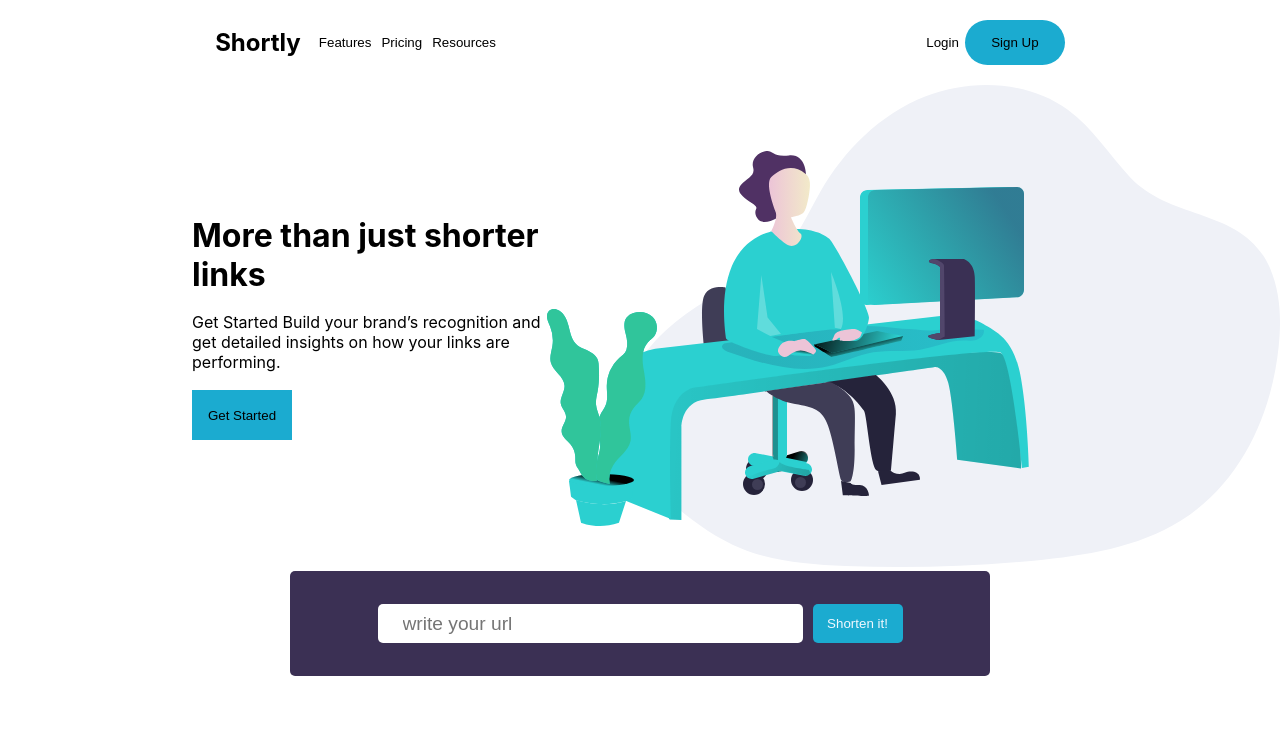
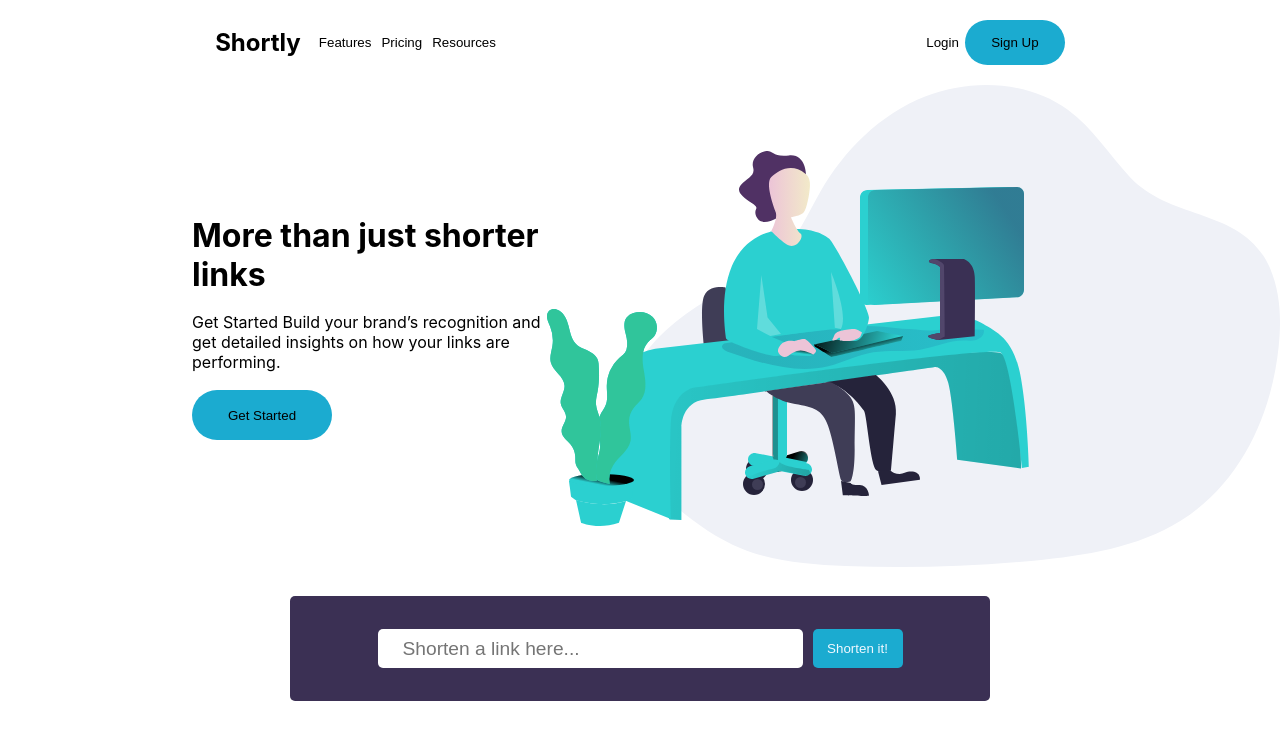
Before and after one commit to jyotirmoy-sinhababu/Make-your-url-short, a React (Create React App) app: page / in a window 1280 px wide. Shown: the top 740 px of the page. Built offline with nearby package versions, Linux system fonts and the light colour scheme.

Commit message:
onchange function created

```diff
--- a/src/components/card/intro/introCardStyle.css
+++ b/src/components/card/intro/introCardStyle.css
@@ -14,8 +14,9 @@
 }
 
 .introCard-btn {
-  width: 100px;
+  width: 140px;
   border: none;
   background-color: hsl(192, 77%, 46%);
+  border-radius: 80px;
   height: 50px;
 }
--- a/src/components/formCnt/FormCnt.jsx
+++ b/src/components/formCnt/FormCnt.jsx
@@ -23,10 +23,10 @@ const FormCnt = () => {
           <input
             className='input-field'
             onChange={(e) => {
-              handleChange();
+              handleChange(e);
             }}
             type='url'
-            placeholder='write your url'
+            placeholder='Shorten a link here...'
           />
           <button className='frm-btn' type='submit'>
             Shorten it!
--- a/src/components/formCnt/formStyle.css
+++ b/src/components/formCnt/formStyle.css
@@ -2,6 +2,7 @@
   display: flex;
   justify-content: center;
   align-items: center;
+  padding-top: 25px;
 }
 
 .sub-frm-cnt {
--- a/src/components/nav/navStyle.css
+++ b/src/components/nav/navStyle.css
@@ -37,5 +37,5 @@
   width: 100px;
   height: 45px;
   background-color: hsl(192, 77%, 46%);
-  border-radius: 200px;
+  border-radius: 80px;
 }
```
